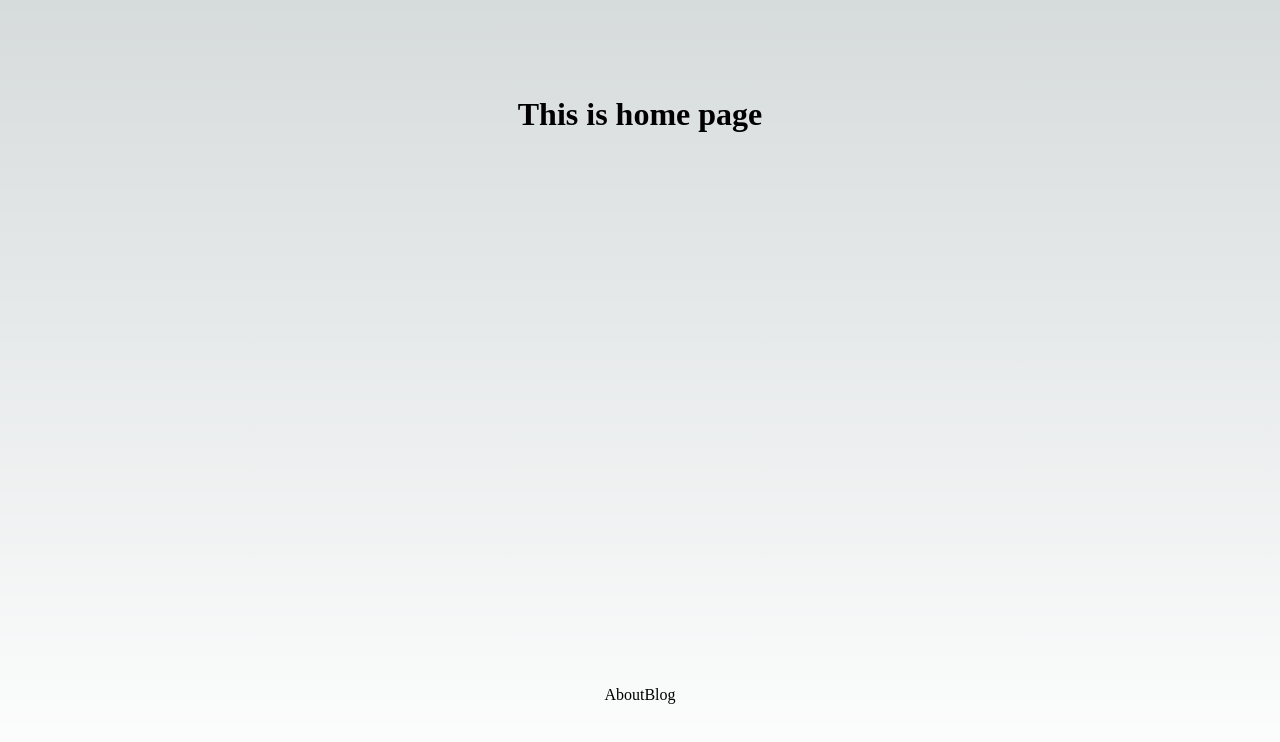
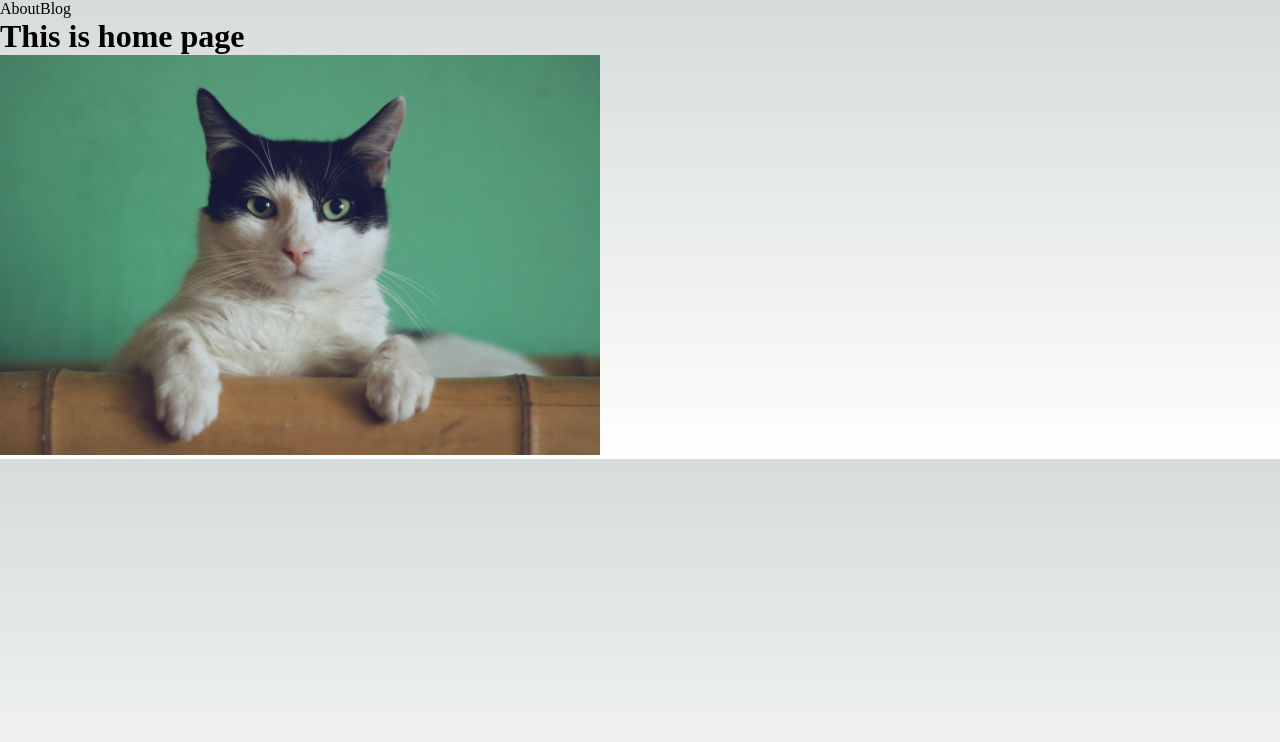
Before and after one commit to shamssujon/learn-next.js, a Next.js app: page / in a window 1280 px wide. Shown: the top 742 px of the page. Built offline with nearby package versions, Linux system fonts and the light colour scheme.

Commit message:
Next Image

```diff
--- a/pages/index.js
+++ b/pages/index.js
@@ -1,7 +1,6 @@
+import { Inter } from "@next/font/google";
 import Head from "next/head";
 import Image from "next/image";
-import { Inter } from "@next/font/google";
-import styles from "../styles/Home.module.css";
 import Link from "next/link";
 
 const inter = Inter({ subsets: ["latin"] });
@@ -15,12 +14,13 @@ export default function Home() {
 				<meta name="viewport" content="width=device-width, initial-scale=1" />
 				<link rel="icon" href="/favicon.ico" />
 			</Head>
-			<main className={styles.main}>
-				<h1>This is home page</h1>
+			<main>
 				<nav>
 					<Link href="about">About</Link>
 					<Link href="blog">Blog</Link>
 				</nav>
+				<h1>This is home page</h1>
+				<Image src="/cat.jpg" width={600} height={400} />
 			</main>
 		</>
 	);
```
Also changed, not shown: public/cat.jpg (added).
